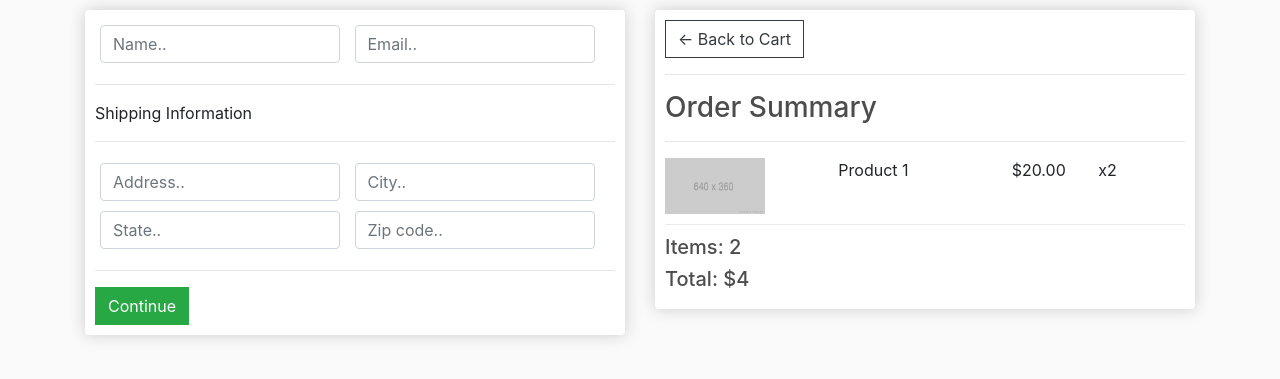
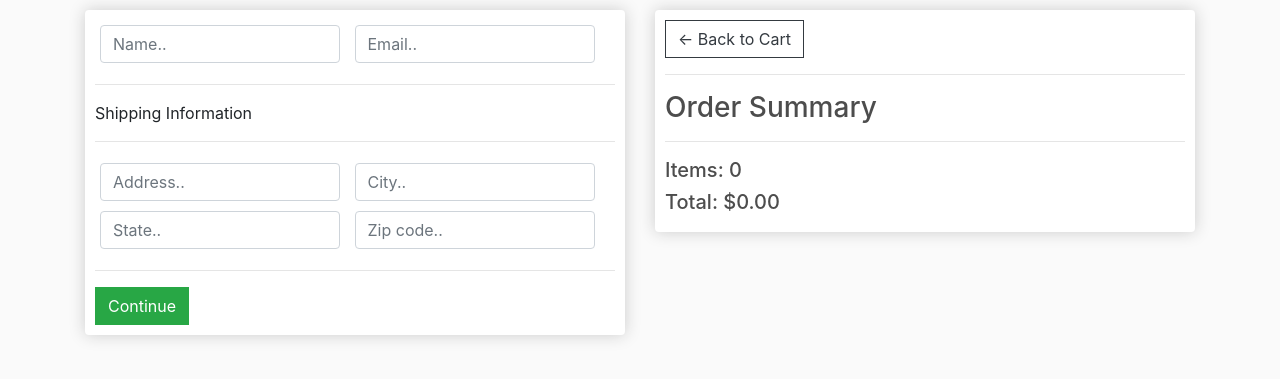
Before and after one commit to kirannarwade/django-ecom, a Django app: page /checkout/ in a window 1280 px wide. Shown: the part 57-436 px from the top of the page. Run offline with Django 3.2, Linux system fonts and the light colour scheme.

Commit message:
Add files via upload
done checkout and cart functions dynamically

```diff
--- a/ecommerce/store/views.py
+++ b/ecommerce/store/views.py
@@ -16,10 +16,19 @@ def cart(request):
         items = order.orderitem_set.all()
     else:
         items = []
+        order = {'get_cart_total':0, 'get_cart_items':0}
 
     context = {'items':items, 'order':order}
     return render(request, "cart.html", context)
 
 def checkout(request):
-    context = {}
+    if request.user.is_authenticated:
+        customer = request.user.customer
+        order, created = Order.objects.get_or_create(customer=customer, complete=False)
+        items = order.orderitem_set.all()
+    else:
+        items = []
+        order = {'get_cart_total':0, 'get_cart_items':0}
+
+    context = {'items':items, 'order':order}
     return render(request, "checkout.html", context)
--- a/ecommerce/templates/cart.html
+++ b/ecommerce/templates/cart.html
@@ -12,7 +12,7 @@
 				<table class="table">
 					<tr>
 						<th><h5>Items: <strong>{{order.get_cart_items}}</strong></h5></th>
-						<th><h5>Total:<strong> ${{order.get_cart_total}}</strong></h5></th>
+						<th><h5>Total:<strong> ${{order.get_cart_total|floatformat:2}}</strong></h5></th>
 						<th>
 							<a  style="float:right; margin:5px;" class="btn btn-success" href="/checkout">Checkout</a>
 						</th>
--- a/ecommerce/templates/checkout.html
+++ b/ecommerce/templates/checkout.html
@@ -49,14 +49,16 @@
             <hr>
             <h3>Order Summary</h3>
             <hr>
+            {% for item in items %}
             <div class="cart-row">
-                <div style="flex:2"><img class="row-image" src="/static/images/placeholder.png" alt=""></div>
-                <div style="flex:2"><p>Product 1</p></div>
-                <div style="flex:1"><p>$20.00</p></div>
-                <div style="flex:1"><p>x2</p></div>
+                <div style="flex:2"><img class="row-image" src="{{item.product.imageURL}}" alt=""></div>
+                <div style="flex:2"><p>{{item.product.name}}</p></div>
+                <div style="flex:1"><p>${{item.product.price}}</p></div>
+                <div style="flex:1"><p>x{{item.quantity}}</p></div>
             </div>
-            <h5>Items: 2</h5>
-            <h5>Total: $4</h5>
+            {% endfor %}
+            <h5>Items: {{order.get_cart_items}}</h5>
+            <h5>Total: ${{order.get_cart_total|floatformat:2}}</h5>
         </div>
     </div>
 </div>
```
Also changed, not shown: ecommerce/db.sqlite3.
